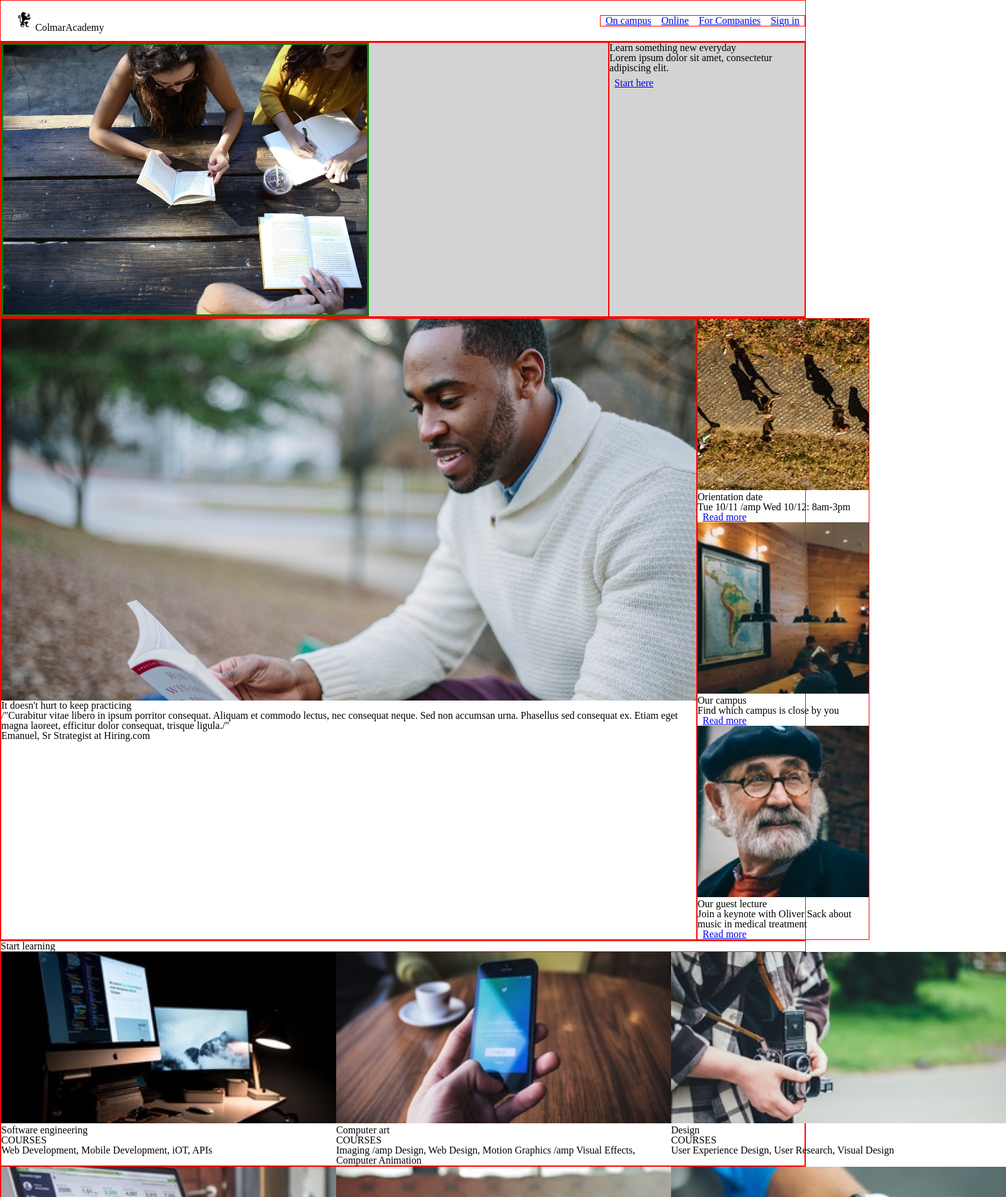
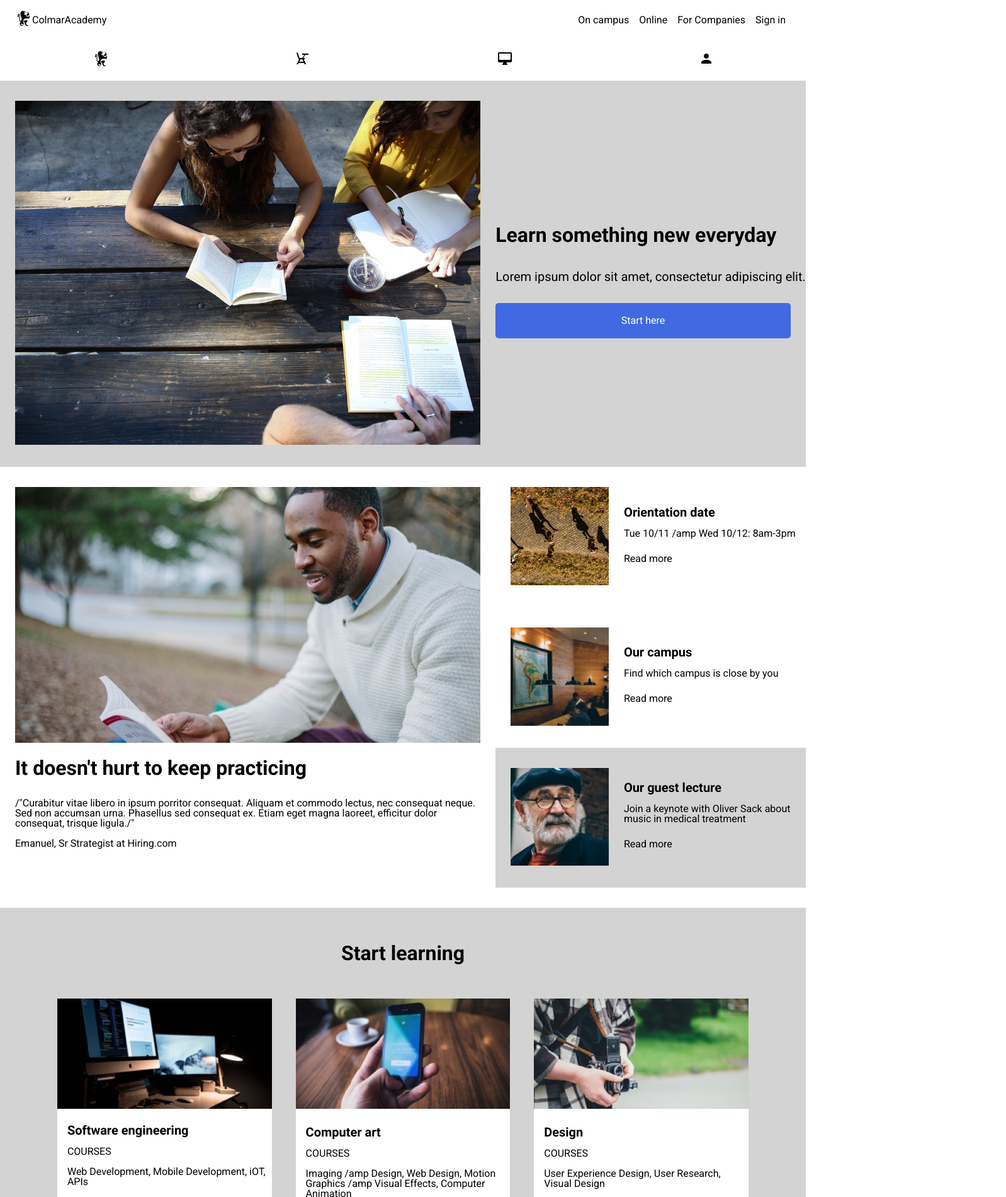
Before and after one commit to HughMabin/colmar, a plain HTML site: page index.html in a window 1280 px wide. Shown: the top 1900 px of the page at 63% size, 1598 px wide, since content can reach past the window. Drawn offline with Linux system fonts and the light colour scheme.

Commit message:
now creating media queries

```diff
--- a/index.html
+++ b/index.html
@@ -5,19 +5,27 @@
 	<title>Colmar Academy</title>
 	<link href='resources/css/reset.css' type='text/css' rel='stylesheet'>
 	<link href='resources/css/style.css' type='text/css' rel='stylesheet'>
+  <link href="https://fonts.googleapis.com/css?family=Roboto:300,400,700" rel="stylesheet">
+  <meta charset="utf-8">
 </head>
 
 <body>
 
 <!-- *** HEADER SECTION *** -->
 
-<div id='header' class='container'>
-  <div id='logo'>
+<div id='header_desktop' class='container'>
+  <div id='logo_section' class='container'>
+
+    <div id='logo_img'>
       <img src='resources/images/ic-logo.svg'/>
-    <span>ColmarAcademy</span>
     </div>
 
-  <nav>
+    <div id='logo_txt'>
+      <p id='logotxt_bold'>Colmar</p><p id='logotxt_light'>Academy</p>
+    </div>
+  </div>
+
+  <nav id='desktop_nav'>
     <ul class='container'>
       <li><a href='#'>On campus</a></li>
       <li><a href='#'>Online</a></li>
@@ -27,20 +35,28 @@
   </nav>
 </div>
 
+<div id='header_mobile' class='container'>
+  <a href="#"><img src="resources/images/ic-logo.svg"/></a>
+  <a href="#"><img src="resources/images/ic-on-campus.svg"/></a>
+  <a href="#"><img src="resources/images/ic-online.svg"/></a>
+  <a href="#"><img src="resources/images/ic-login.svg"/></a>
+</div>
+
 <!-- *** MAIN BANNER SECTION *** -->
 
   <div id='banner' class='container'>
 
-    <div id='banner_left' class='container'>
-    <img id='banner_img' src="resources/images/banner.jpg">
+    <div id='banner_left'>
+    <img id='banner_img' src="resources/images/banner.jpg"/>
     </div>
 
     <div id='banner_right' class='container'>
-    <h1>Learn something new everyday</h1>
+      <h2>Learn something new everyday</h1>
       <h3>Lorem ipsum dolor sit amet, consectetur adipiscing elit.</h3>
+      <div id='start_button'>
         <a href='#'>Start here</a>
       </div>
-
+    </div>
   </div>
 
 <!-- *** PRESENTATION SECTION *** -->
@@ -56,36 +72,38 @@
 
     <div id='presentation_right' class='container'>
 
-      <div id='orientation'>
+      <div id='orientation' class='container'>
         <div id='orientation_left'>
-          <img src='resources/images/information-orientation.jpg'/>
+          <img class='presentation_img' src='resources/images/information-orientation.jpg'/>
         </div>
 
-        <div id='orientation_right'>
+        <div id='orientation_right' class='container'>
           <h4>Orientation date</h4>
           <p>Tue 10/11 /amp Wed 10/12: 8am-3pm</p>
+          <!--<div class='readmore_button'>-->
             <a href='#'>Read more</a>
+          <!--</div>-->
         </div>
       </div>
 
-      <div id='campus'>
+      <div id='campus' class='container'>
         <div id='campus_left'>
-          <img src='resources/images/information-campus.jpg'/>
+          <img class='presentation_img' src='resources/images/information-campus.jpg'/>
         </div>
 
-        <div id='campus_right'>
+        <div id='campus_right' class='container'>
           <h4>Our campus</h4>
           <p>Find which campus is close by you</p>
           <a href='#'>Read more</a>
         </div>
       </div>
 
-      <div id='lecture'>
+      <div id='lecture' class='container'>
         <div id='lecture_left'>
-          <img src='resources/images/information-guest-lecture.jpg'/>
+          <img class='presentation_img' src='resources/images/information-guest-lecture.jpg'/>
         </div>
 
-        <div id='lecture_right'>
+        <div id='lecture_right' class='container'>
           <h4>Our guest lecture</h4>
           <p>Join a keynote with Oliver Sack about music in medical treatment</p>
           <a href='#'>Read more</a>
@@ -104,49 +122,64 @@
     </div>
 
     <div id='courselist_top' class='container'>
-      <div id='software'>
-        <img src='resources/images/course-software.jpg'/>
+
+      <div id='software' class='course_box container'>
+        <img class='course_img' src='resources/images/course-software.jpg'/>
+        <div class='coursetxt_box container'>
           <h4>Software engineering</h4>
-        <p>COURSES</p>
+          <p class='courses_caps'>Courses</p>
           <p>Web Development, Mobile Development, iOT, APIs</p>
         </div>
+      </div>
 
-      <div id='computer'>
-      <img src='resources/images/course-computer-art.jpg'/>
+      <div id='computer' class='course_box'>
+        <img class='course_img' src='resources/images/course-computer-art.jpg'/>
+        <div class='coursetxt_box container'>
           <h4>Computer art</h4>
-      <p>COURSES</p>
+          <p class='courses_caps'>Courses</p>
           <p>Imaging /amp Design, Web Design, Motion Graphics /amp Visual Effects, Computer Animation</p>
         </div>
+      </div>
 
-      <div id='design'>
-      <img src='resources/images/course-design.jpg'/>
+      <div id='design' class='course_box'>
+        <img class='course_img' src='resources/images/course-design.jpg'/>
+        <div class='coursetxt_box container'>
           <h4>Design</h4>
-      <p>COURSES</p>
+          <p class='courses_caps'>Courses</p>
           <p>User Experience Design, User Research, Visual Design</p>
+        </div>
       </div>
     </div>
 
     <div id='courselist_bottom' class='container'>
-      <div id='data'>
-        <img src='resources/images/course-data.jpg'/>
+
+      <div id='data' class='course_box'>
+        <img class='course_img' src='resources/images/course-data.jpg'/>
+        <div class='coursetxt_box container'>
           <h4>Data</h4>
-        <p>COURSES</p>
+          <p class='courses_caps'>Courses</p>
           <p>Data Science, Big Data, SQL, Data Visualization</p>
         </div>
+      </div>
 
-      <div id='business'>
-        <img src='resources/images/course-business.jpg'/>
+      <div id='business' class='course_box'>
+        <img class='course_img'src='resources/images/course-business.jpg'/>
+        <div class='coursetxt_box container'>
           <h4>Business</h4>
-        <p>COURSES</p>
+          <p class='courses_caps'>Courses</p>
           <p>Product Development, Business Development, Startup</p>
         </div>
+      </div>
 
-      <div id='marketing'>
-        <img src='resources/images/course-marketing.jpg'/>
+      <div id='marketing' class='course_box'>
+        <img class='course_img' src='resources/images/course-marketing.jpg'/>
+        <div class='coursetxt_box container'>
           <h4>Marketing</h4>
-        <p>COURSES</p>
+          <p class='courses_caps'>Courses</p>
           <p>Analytics, Content Marketing, Mobile Marketing</p>
         </div>
+      </div>
+
     </div>
 
   </div>
@@ -161,18 +194,22 @@
     <div id='thesis_samples' class='container'>
 
       <div id='thesis_left' class='container'>
-        <video width="320" height="240" controls>
+        <div id='video_div'>
+          <video>
             <source src='resources/videos/thesis.mp4' type='video/mp4'>
             Your browser does not support video.
           </video>
+        </div>
+        <div id='thesistxt_box'>
         <h4>Reimagine urban</h4>
         <p>Curabitur vitae libero in ipsum portitor consequat. Aliquam et commodo lectus, nec consequat neque. Sed non accumsan urna. Phasellus sed consequat est. Etiam eget magna laoreet. efficitur dolor consequat, tristique ligula.</p>
+        </div>
       </div>
 
       <div id='thesis_right' class='container'>
         <div id='fisma' class='container'>
           <div id='fisma_left'>
-            <img src='resources/images/thesis-fisma.jpg'/>
+            <img class='presentation_img' src='resources/images/thesis-fisma.jpg'/>
           </div>
 
           <div id='fisma_right' class='container'>
@@ -183,7 +220,7 @@
 
         <div id='nowandthen' class='container'>
           <div id='nowandthen_left'>
-            <img src='resources/images/thesis-now-and-then.jpg'/>
+            <img class='presentation_img' src='resources/images/thesis-now-and-then.jpg'/>
           </div>
 
           <div id='nowandthen_right' class='container'>
@@ -198,8 +235,11 @@
 
   <div id='footer' class='container'>
     <p>Copyright 2016 Colmar Academy. All rights reserved</p>
+
+    <div id='legal'>
       <a href='#'>Terms</a>
       <a href='#'>Privacy</a>
+    </div>
   </div>
 
 </body>
--- a/resources/css/style.css
+++ b/resources/css/style.css
@@ -1,30 +1,98 @@
 /* --- GENERAL STYLING --- */
+
+html{
+  font-family:'Roboto', sans-serif;
+  font-size: 16px;
+}
 
 .container {
 	display: flex;
-	border: 1px solid red;
+	/*border: 1px solid red;*/
+}
+
+h2 {
+	font-size: 2rem;
+	font-weight: bold;
+	padding: 1.5rem 0rem;
+}
+
+h3 {
+	font-size: 1.25rem;
+	padding: 1rem 0rem;
+}
+
+h4 {
+	font-size: 1.25rem;
+	padding: 0.5rem 0rem;
+	font-weight: 700;
+}
+
+p {
+	padding: 0.5rem 0rem;
+}
+
+a {
+	text-decoration: none;
+	color: black;
+	padding: 1rem 0rem;
 }
 
 /* --- HEADER SECTION --- */
 
-#header {
-	height: 64px;
+#header_desktop {
+	height: 4rem;
 	align-items: center;
 	justify-content: space-between;
+	/* position: fixed; */
 }
 
-#logo {
-	padding-left: 24px;
-	max-height: 32px;
+#header_mobile {
+	height: 4rem;
+	align-items: center;
+	justify-content: space-around;
+	/* position: fixed; */
+}
+
+#logo_section {
+	padding-left: 1.5rem;
+	max-height: 2rem;
 	align-items: center;
 }
 
-nav {
+/*PROBLEM with text sizing BELOW*/
 
+#logotxt_bold {
+	display: inline-block;
+	font-size: : 2rem;
+	line-height: 2.5rem;
 }
 
-a {
-	padding: 8px;
+#logotxt_light {
+	display: inline-block;
+	font-size: : 2rem;
+	line-height: 2.5rem;
+}
+
+nav {
+   padding-right: 1.5rem;
+}
+
+nav a {
+	padding: 0.5rem;
+	/*text-decoration: none;
+	color: black;*/
+}
+
+#mheader_mobile {
+	display: none;
+}
+
+@media only screen and (max-width: 480px) {
+	#header_desktop {
+		display: none;
+	}
+
+
 }
 
 /* --- BANNER SECTION --- */
@@ -34,47 +102,250 @@ a {
 }
 
 #banner_img {
-    width: 60%;
-	/* background-image: url('../images/banner.jpg'); */
-	border: 3px solid green;
+    max-width: 100%;
+    max-height: 100%;
+}
+
+#banner_left {
+	width: 60%;
+	padding: 2rem 1.5rem;
 }
 
 #banner_right {
 	flex-direction: column;
+	width: 40%;
+	justify-content: center;
 }
 
+#start_button {
+	display: flex;
+	justify-content: center;
+	background-color: royalblue;
+	cursor: pointer;
+	color: white;
+	height: 2rem;
+	border-radius: 5px;
+	padding: 0.75rem 0rem;
+	margin-top: 1rem;
+	margin-right: 1.5rem;
+	transition: background-color 300ms;
+}
 
+#start_button:hover {
+	background-color: darkblue;
+}
+
+#start_button:active {
+	background-color: red;
+}
+
+#start_button a {
+	color: white;
+	text-decoration: none;
+	padding: 0.5rem 1.5rem;
+
+}
 /* --- PRESENTATION SECTION --- */
+
+.presentation_img {
+	max-width: 100%;
+	max-height: auto;
+}
+
+.readmore_button {
+	display: flex;
+	justify-content: center;
+	background-color: royalblue;
+	cursor: pointer;
+	color: white;
+	height: 1.5rem;
+	border-radius: 5px;
+	padding: 0.75rem 0rem;
+	/*margin-top: 1rem;*/
+	margin-right: 1.5rem;
+	transition: background-color 300ms;
+}
+
+/*
+.readmore_button:hover {
+	background-color: darkblue;
+}
+
+.readmore_button:active {
+	background-color: red;
+}
+
+.readmore_button a {
+	color: white;
+	text-decoration: none;
+	padding: 0.5rem 1.5rem;
+}
+*/
+
+#presentation {
+	padding-bottom: 32px;
+}
 
 #presentation_left {
 	flex-direction: column;
+	width: 60%;
+	padding: 2rem 1.5rem;
+}
+
+#presentation_left img {
+	max-width: 100%;
+	max-height: 100%;
 }
 
 #presentation_right {
 	flex-direction: column;
+	width: 40%;
+	justify-content: center;
+}
+
+#orientation_left {
+	width: 35%;
+	padding: 2rem 1.5rem;
+}
+
+#orientation_right {
+	width: 65%;
+	justify-content: center;
+	flex-direction: column;
+}
+
+#campus_left {
+	width: 35%;
+	padding: 2rem 1.5rem;
+}
+
+#campus_right {
+	width: 65%;
+	flex-direction: column;
+	justify-content: center;
+
+}
+
+#lecture {
+	background-color: lightgray;
+}
+
+#lecture_left {
+	width: 35%;
+	padding: 2rem 1.5rem;
+}
+
+#lecture_right {
+	width: 65%;
+	flex-direction: column;
+	justify-content: center;
+
 }
 
 /* --- COURSES SECTION --- */
 
+.course_img {
+	max-width: 100%;
+	max-height: auto;
+}
+
+.course_box {
+	background-color: white;
+	width: 30%;
+	flex-direction: column;
+}
+
+.coursetxt_box {
+	flex-direction: column;
+	padding: 1rem 0rem 1.5rem 1rem;
+}
+
+.courses_caps {
+	text-transform: uppercase;
+}
 
 #courses {
 	flex-direction: column;
+	padding: 0rem 4.5rem 0rem 4.5rem;
+	background-color: lightgrey;
+}
+
+#courses_heading {
+	padding: 2rem;
+	text-align: center;
+}
+
+#courselist_top {
+	max-width: 100%;
+	justify-content: space-around;
+	padding-bottom: 2rem;
+}
+
+#courselist_bottom {
+	max-width: 100%;
+	justify-content: space-around;
+	padding-bottom: 2rem;
 }
 
 /* --- THESIS SECTION --- */
 
+#thesis_heading {
+	padding: 2rem;
+	text-align: center;
+}
+
 #thesis_left {
     flex-direction: column;
+    width: 60%;
+}
+
+#video_div {
+	padding: 0rem 1.5rem 1.5rem 1.5rem;
+}
+
+video {
+	width: 100%;
+	height: auto;
+}
+
+#thesistxt_box {
+	padding-left: 1.5rem;
 }
 
 #thesis_right {
 	flex-direction: column;
+	width: 40%;
+}
+
+#fisma_left {
+	width: 35%;
+	padding: 1rem;
 }
 
 #fisma_right {
 	flex-direction: column;
+	width: 65%;
+	justify-content: center;
+}
+
+#nowandthen_left {
+	width: 35%;
+	padding: 1rem;
 }
 
 #nowandthen_right {
 	flex-direction: column;
+	width: 65%;
+	justify-content: center;
 }
+
+/* --- FOOTER SECTION --- */
+
+#footer {
+	justify-content: space-between;
+	padding: 1.5rem;
+}
+
+#legal a {
+	padding: 1.5rem;
+}
```
Lines whose indentation alone changed are shown as unchanged.
